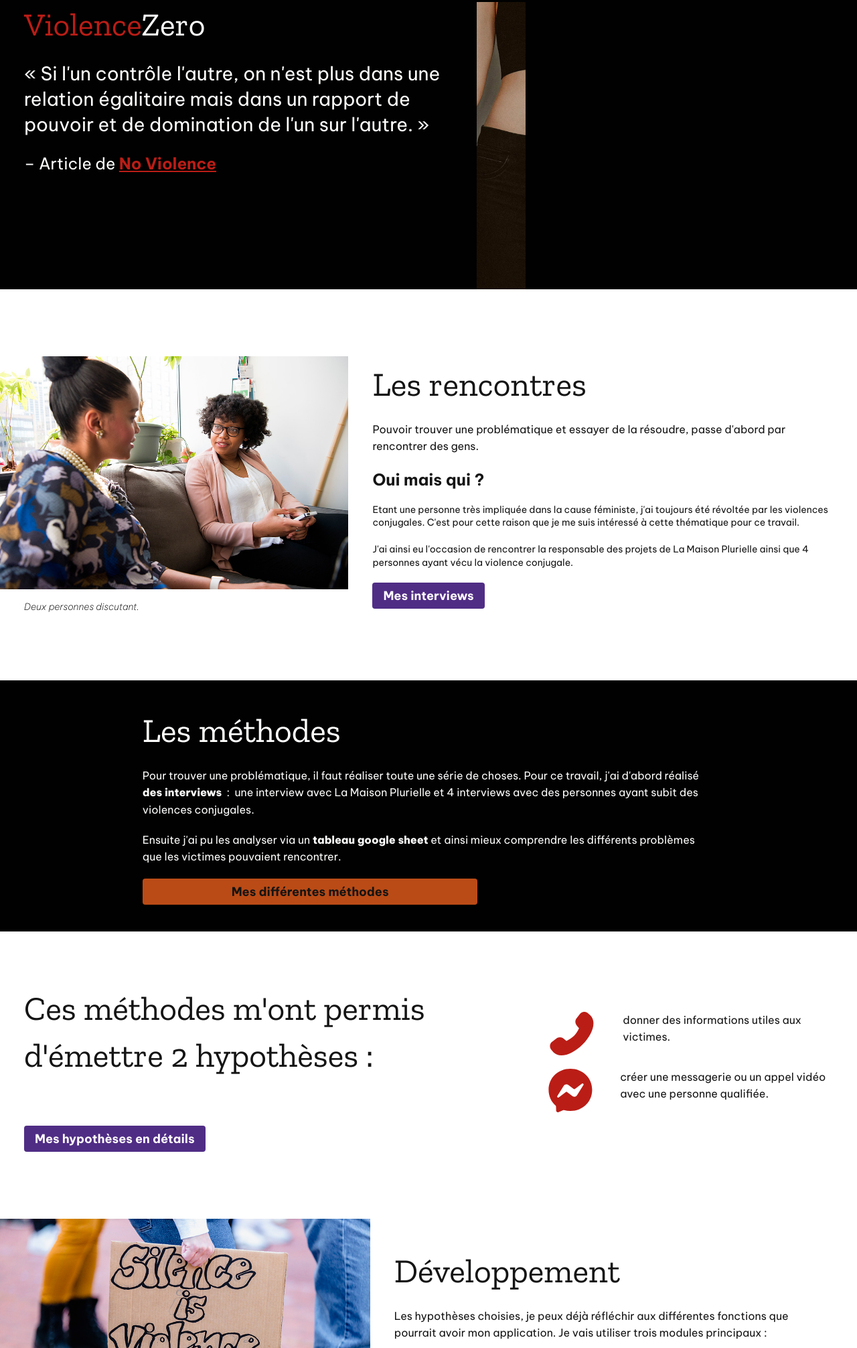
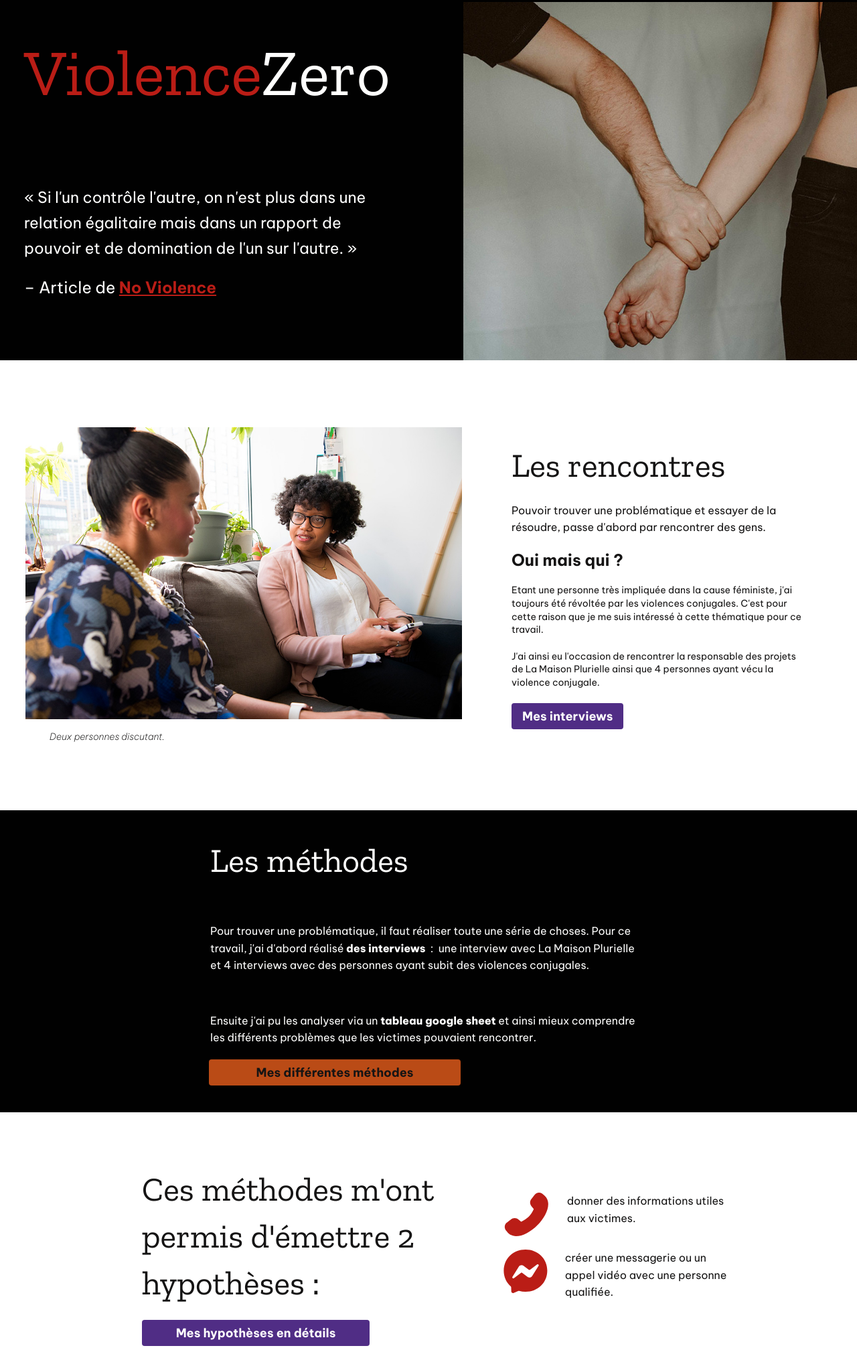
Before and after one commit to CdelO19/TFA2023, a website: page src/index.html in a window 1280 px wide. Shown: the part 100-2113 px from the top of the page at 67% size. Drawn offline with nearby package versions, Linux system fonts and the light colour scheme; files that its build step writes are made by us from their sources.

Commit message:
mise en place index desktop

```diff
--- a/src/index.html
+++ b/src/index.html
@@ -71,7 +71,8 @@
   </header>
 
   <main class="mn">
-    <section class="sec one fond margin__none">
+    <section class="sec one fond margin__none row">
+      <div class="flex row">
         <picture>
           <source media="(min-width: 769px)" srcset="assets/images/violence_conj_769.jpg">
           <img src="assets/images/violence_conj.jpg"
@@ -87,8 +88,9 @@
             <figcaption class="figc">&#8211; Article de <a href="https://www.aimesansviolence.be/la-violence-cest-quoi/#:~:text=Si%20l%E2%80%99un%20contr%C3%B4le%20l%E2%80%99autre%2C%20on%20n%E2%80%99est%20plus%20dans%20une%20relation%20%C3%A9galitaire%20mais%20dans%20un%20rapport%20de%20pouvoir%20et%20de%20domination%20de%20l%E2%80%99un%20sur%20l%E2%80%99autre." class="lien">No Violence</a></figcaption>
           </figure>
         </div>
+      </div>
     </section>
-    <section class="sec">
+    <section class="sec dx">
       <div class="flex">
         <div class="grid">
           <h2 class="title title--sous">Les rencontres</h2>
@@ -117,7 +119,7 @@
       </div>
     </section>
 
-    <section class="sec fond">
+    <section class="sec fond tr">
       <div class="grid">
         <h2 class="title title--sous white margin__sous">Les méthodes</h2>
         <p class="white">Pour trouver une problématique, il faut réaliser toute une série de choses. Pour ce travail, j'ai d'abord réalisé <span class="bold">des interviews</span>	&nbsp;:	&nbsp;une interview avec La Maison Plurielle et 4 interviews avec des personnes ayant subit des violences conjugales.</p>
@@ -128,7 +130,7 @@
       </div>
     </section>
 
-    <section class="sec">
+    <section class="sec qu">
       <div class="flex">
         <div class="grid">
           <h2 class="title title--sous">Ces méthodes m'ont permis d'émettre 2 hypothèses :</h2>
@@ -150,10 +152,12 @@
           </li>
         </ul>
       </div>
+      <div class="flex">
         <button class="btn"><a href="hypotheses.html" class="lien">Mes hypothèses en détails</a></button>
+      </div>
     </section>
 
-    <section class="sec">
+    <section class="sec cq">
       <div class="flex">
         <div class="grid">
           <h2 class="title title--sous">Développement</h2>
@@ -190,7 +194,7 @@
     </section>
 
     <div class="flex">
-      <section class="sec">
+      <section class="sec six">
         <div class="grid">
           <h2 class="title title--sous">Présentation</h2>
           <p>La présentation de ce travail passe par deux étapes. L'<span class="bold">intégration</span> d'un site web et la <span class="bold">présentation</span> de notre méthode de travail devant un jury. Pour ce faire, j'ai utilisé différentes méthodes comme une partie du Lean Canva.</p>
@@ -198,7 +202,7 @@
         <button class="btn"><a href="presentation.html" class="lien">Mes présentations</a></button>
       </section>
 
-      <section class="sec fond">
+      <section class="sec fond se">
         <div class="grid">
           <h2 class="title title--sous white margin__sous">ADN</h2>
           <p class="white">Trouver l'ADN de mon projet passe par différentes étapes&nbsp;: <span class="bold">le benchmark</span>, <span class="bold">l'audit</span>, … Je peux ainsi savoir où je me situe, trouver ce que je peux améliorer grâce à mon hypothèse. Trouver les problèmes de mes concurrents potentiels.</p>
--- a/src/styles/app.scss
+++ b/src/styles/app.scss
@@ -14,6 +14,9 @@
 
 body{
     margin: 0;
+    max-width: 1280px;
+    margin-left: auto;
+    margin-right: auto;
 }
 
 ul{
--- a/src/styles/components/_img.scss
+++ b/src/styles/components/_img.scss
@@ -19,7 +19,7 @@ img{
     .one img{
         display: block;
         margin-left: auto;
-        width: 60%;
+        width: 100%;
     }
 
     img{
--- a/src/styles/components/_type.scss
+++ b/src/styles/components/_type.scss
@@ -137,7 +137,6 @@ p{
 
 @media (min-width: 769px) {
   .one .grid{
-    position: absolute;
     display: block;
     background: #010101;
     width: 50%;
@@ -193,3 +192,20 @@ p{
     }
   }
 }
+
+@media (min-width: 1200px) {
+  .title{
+    font-size: 97px;
+    line-height: 172.2px;
+  }
+
+  .citation{
+    font-size: 23px;
+    line-height: 38px;
+  }
+
+  .title--sous{
+    font-size: 50px;
+    line-height: 70px;
+  }
+}
--- a/src/styles/utils/_grille.scss
+++ b/src/styles/utils/_grille.scss
@@ -84,6 +84,10 @@ p{
         }
     }
 
+    .row{
+        flex-direction: row-reverse;
+    }
+
     .grid{
         grid-template-columns: repeat(7, 1fr);
     }
@@ -130,3 +134,75 @@ p{
     }
 
 }
+
+@media (min-width: 1200px) {
+    .flex{
+        display: grid;
+        grid-template-columns: repeat(9, 100px);
+        gap: 38px;
+        margin-left: 38px;
+        margin-right: 38px;
+    }
+
+    .one .flex{
+        display: flex;
+        margin: 0;
+    }
+
+    .dx .flex, .cq .flex{
+        .grid{
+            grid-column: 6/10;
+        }
+
+        .fig__img{
+            grid-column: 1/6;
+            grid-row: 1;
+        }
+    }
+
+    .tr{
+        .grid{
+            display: grid;
+            grid-template-columns: repeat(9, 100px);
+            gap: 38px;
+            margin-left: 38px;
+            margin-right: 38px;
+        }
+
+        .title--sous{
+            grid-column: 3/8;
+        }
+
+        p{
+            grid-column: 3/8;
+        }
+
+        .btn{
+            grid-column: 3/6;
+        }
+    }
+
+    .qu .flex{
+        .grid{
+            grid-column: 2/6;
+        }
+
+        .list{
+            grid-column: 6/9;
+        }
+
+        .btn{
+            grid-column: 2/5;
+        }
+    }
+
+    .flex{
+        .six{
+            grid-column: 1/5;
+        }
+
+        .se{
+            grid-column: 6/10;
+        }
+    }
+}
```
Lines whose indentation alone changed are shown as unchanged.
